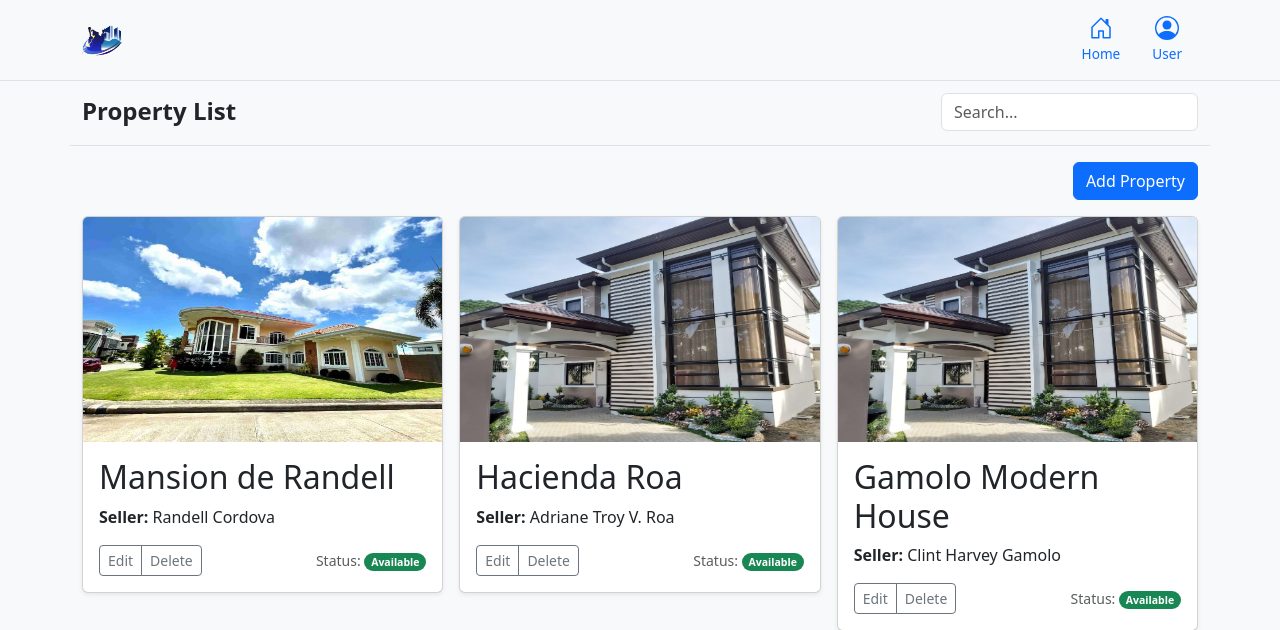
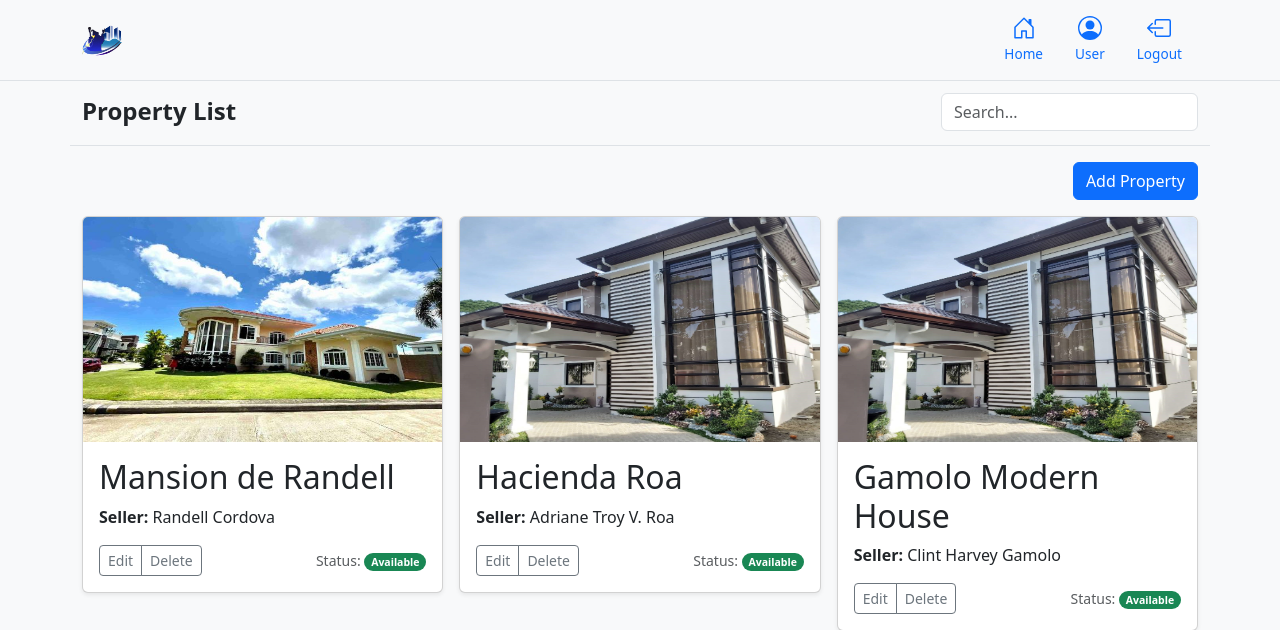
Before and after one commit to AdrianeTroyRoa/WizardRealtyListing, a Flask app: template website/templates/index.html in a window 1280 px wide. Shown: the top 630 px of the page. Run offline with Flask 3, Linux system fonts and the light colour scheme; the template is opened without the code that fills it, so the values that code supplies are empty.

Commit message:
Added logout link

```diff
--- a/website/templates/index.html
+++ b/website/templates/index.html
@@ -51,6 +51,15 @@
                         <path fill-rule="evenodd" d="M0 8a8 8 0 1 1 16 0A8 8 0 0 1 0 8zm8-7a7 7 0 0 0-5.468 11.37C3.242 11.226 4.805 10 8 10s4.757 1.225 5.468 2.37A7 7 0 0 0 8 1z"/>
                     </svg>
                   User
+                </a>
+              </li>
+              <li>
+                <a href="#" class="nav-link text-primary">
+                    <svg xmlns="http://www.w3.org/2000/svg" width="24" height="24" fill="currentColor" class="bi d-block mx-auto mb-1 bi-person-circle" viewBox="0 0 16 16">
+                      <path fill-rule="evenodd" d="M6 12.5a.5.5 0 0 0 .5.5h8a.5.5 0 0 0 .5-.5v-9a.5.5 0 0 0-.5-.5h-8a.5.5 0 0 0-.5.5v2a.5.5 0 0 1-1 0v-2A1.5 1.5 0 0 1 6.5 2h8A1.5 1.5 0 0 1 16 3.5v9a1.5 1.5 0 0 1-1.5 1.5h-8A1.5 1.5 0 0 1 5 12.5v-2a.5.5 0 0 1 1 0z"/>
+                      <path fill-rule="evenodd" d="M.146 8.354a.5.5 0 0 1 0-.708l3-3a.5.5 0 1 1 .708.708L1.707 7.5H10.5a.5.5 0 0 1 0 1H1.707l2.147 2.146a.5.5 0 0 1-.708.708l-3-3z"/>
+                    </svg>
+                  Logout
                 </a>
               </li>
             </ul>
```
